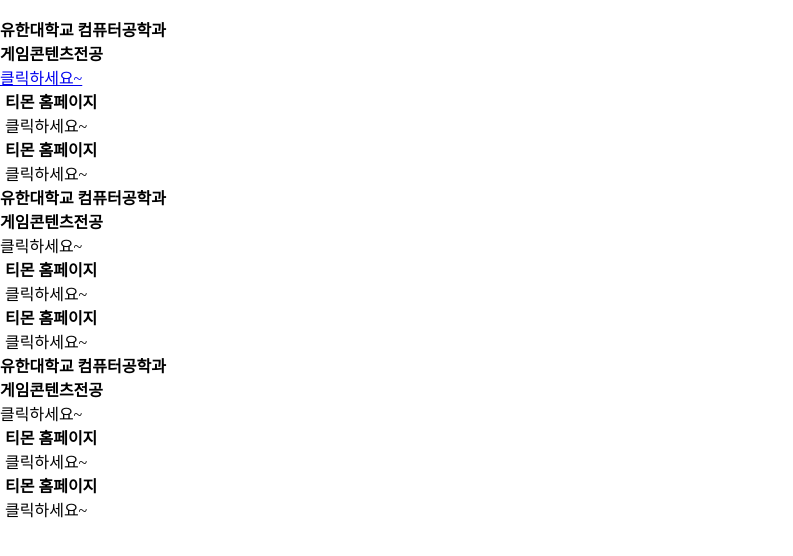
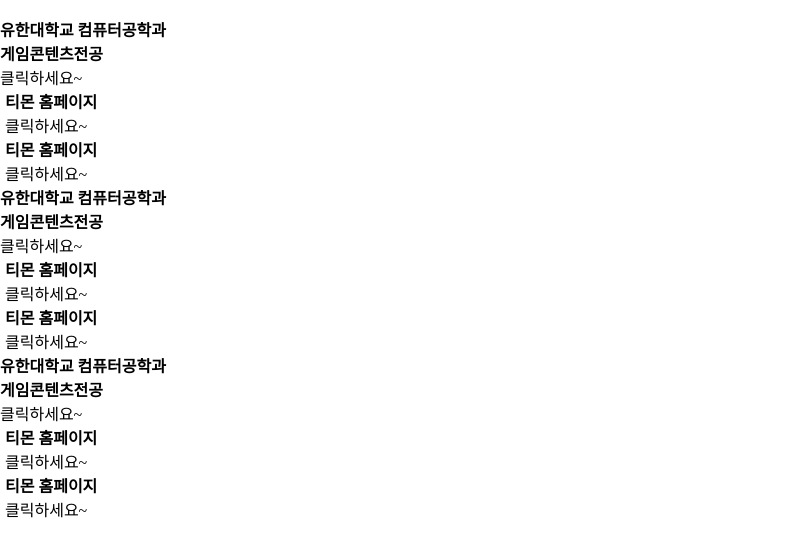
Before and after one commit to Eunji0066/html, a plain HTML site: page index.html in a window 1280 px wide. Shown: the part 38-594 px from the top of the page, without its empty margins (0-793 px from the left). Drawn offline with Linux system fonts and the light colour scheme.

Commit message:
Update index.html

```diff
--- a/index.html
+++ b/index.html
@@ -30,6 +30,9 @@
             margin-left: 5px;
         }
 
+        a{text-decoration: none;
+        color: black;}
+
     </style>
 </head>
 <body>
```
